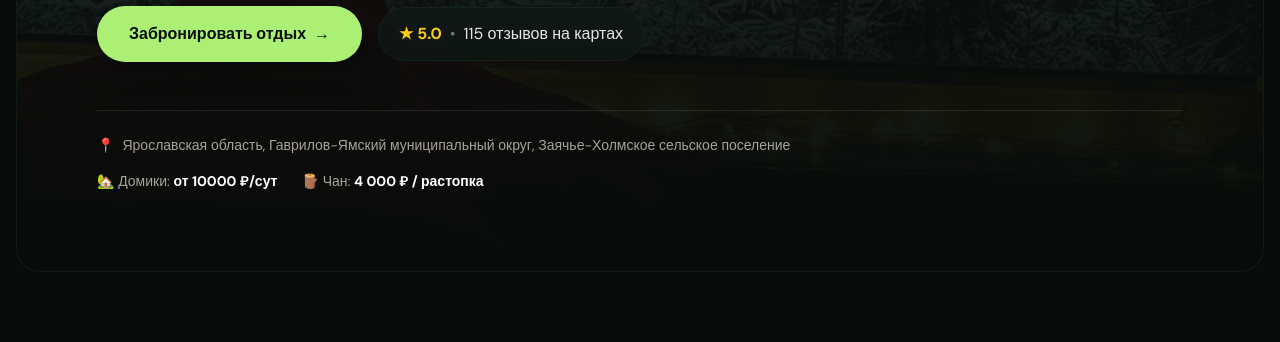
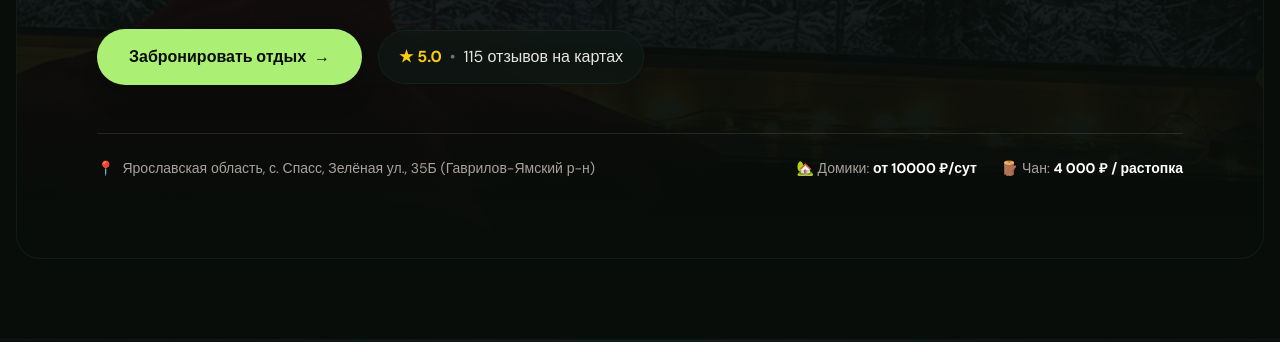
Before and after one commit to geosite-official/geosite-official.github.io, a plain HTML site: page v-lesu/index.html in a window 1280 px wide. Shown: the part 458-800 px from the top of the page. Drawn offline with nearby package versions, Linux system fonts and the light colour scheme; a web font is replaced by a local one.

Commit message:
Upload v-lesu/index.html

```diff
--- a/v-lesu/index.html
+++ b/v-lesu/index.html
@@ -5,7 +5,7 @@
     <meta name="viewport" content="width=device-width, initial-scale=1.0" />
     <link rel="icon" href="https://sarahprando.github.io/forest/src/img/favicon.png" type="image/png" />
     <title>В Лесу | Отдых на природе, домики и сибирский чан</title>
-    <meta name="description" content="В Лесу — загородный отдых, аренда домиков, сибирский чан и русская баня в Ярославская область, Гаврилов-Ямский муниципальный округ, Заячье-Холмское сельское поселение." />
+    <meta name="description" content="В Лесу — загородный отдых, аренда домиков, сибирский чан и русская баня: Ярославская область, с. Спасс, Зелёная ул., 35Б (Гаврилов-Ямский р-н)." />
     <link rel="preconnect" href="https://fonts.googleapis.com" />
     <link rel="preconnect" href="https://fonts.gstatic.com" crossorigin />
     <link
@@ -112,7 +112,7 @@
         <div class="mt-12 pt-6 border-t border-white/10 flex flex-wrap items-center justify-between text-xs sm:text-sm text-stone-400 gap-4">
           <div class="flex items-center gap-2">
             <span>📍</span>
-            <span>Ярославская область, Гаврилов-Ямский муниципальный округ, Заячье-Холмское сельское поселение</span>
+            <span>Ярославская область, с. Спасс, Зелёная ул., 35Б (Гаврилов-Ямский р-н)</span>
           </div>
           <div class="flex items-center gap-6">
 
@@ -344,7 +344,7 @@
         <span class="size-3 rounded-full bg-verde-200 inline-block neon mb-4"></span>
         <h2 class="font-serif text-4xl sm:text-5xl text-white mb-6">Ждём вас в гости в В Лесу</h2>
         <p class="text-stone-300 text-lg mb-8 max-w-xl mx-auto">
-          Адрес: <strong class="text-white">Ярославская область, Гаврилов-Ямский муниципальный округ, Заячье-Холмское сельское поселение</strong>.<br />
+          Адрес: <strong class="text-white">Ярославская область, с. Спасс, Зелёная ул., 35Б (Гаврилов-Ямский р-н)</strong>.<br />
           Отвечаем на сообщения в течение 5 минут. Напишите нам в WhatsApp, чтобы уточнить свободные даты:
         </p>
         <div class="flex flex-wrap justify-center items-center gap-4">
```
